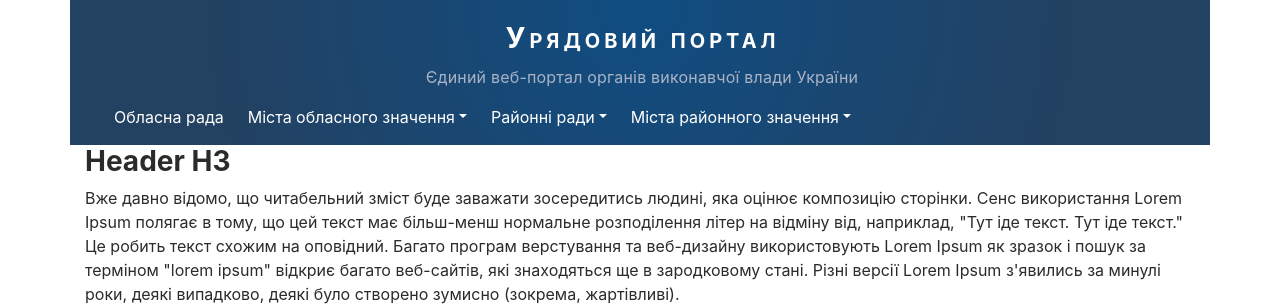
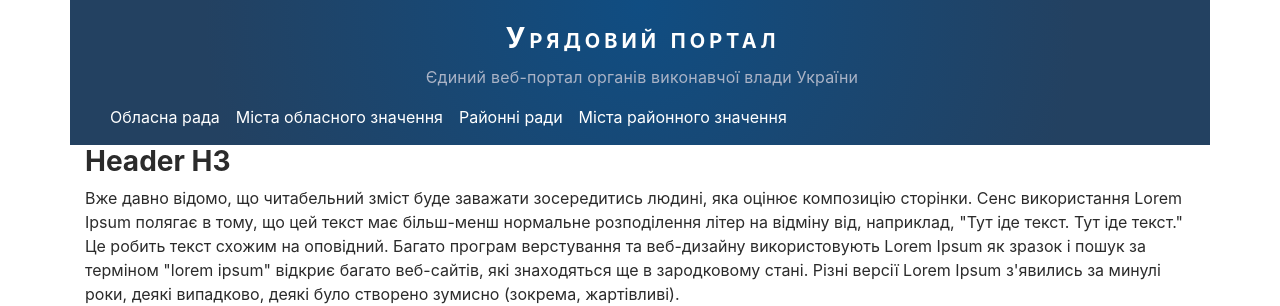
Before and after one commit to typo3uk/typo3uk.github.io, a Jekyll site: the page built from index.html, in a window 1280 px wide. Shown: the part 133-439 px from the top of the page. Built offline with Jekyll 4.4.1, drawn with Linux system fonts in a browser that asks for light colours.

Commit message:
Change #167

```diff
--- a/_sass/t3ppua/_navbar.scss
+++ b/_sass/t3ppua/_navbar.scss
@@ -116,3 +116,23 @@ $dropDown       : true;
   .dropdown-item.active {
     color: $colHighlight;
     background-color: $bgHighlight; }}
+
+
+.navbar .navbar-nav .nav-link {
+  color: #fff;
+  border-radius: unset;
+  margin: unset;
+}
+.dropdown-menu {
+  border-radius: unset;
+}
+.dropdown-toggle::after {
+  display: inline-block;
+  margin-left: unset;
+  vertical-align: unset;
+  content: unset;
+  border-top: unset;
+  border-right: unset;
+  border-bottom: unset;
+  border-left: unset;
+}
```
